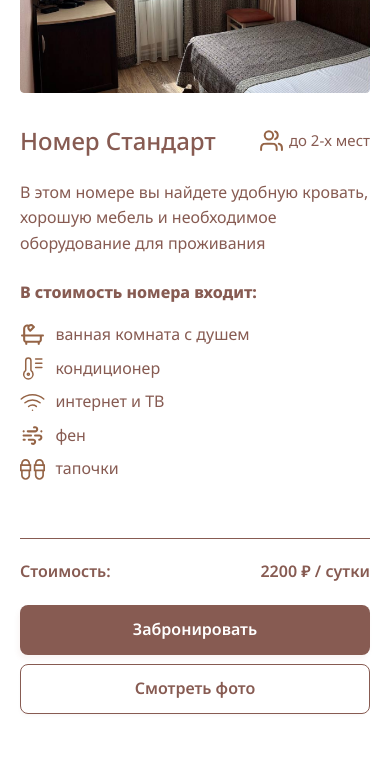
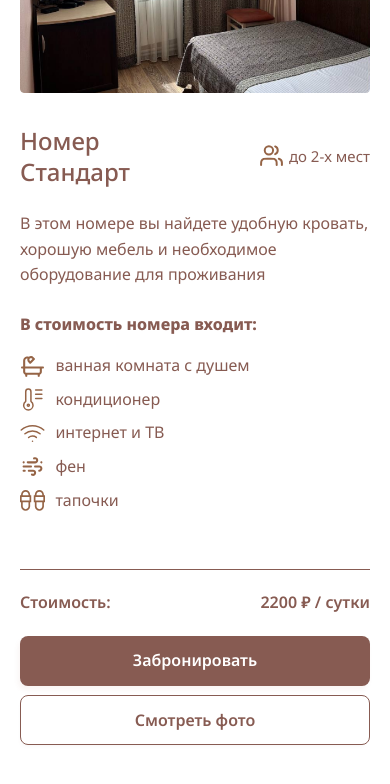
Before and after one commit to VaraneMK/Hotel, a React (Create React App) app in the folder front/: page / in a window 390 px wide. Shown: the part 2520-3304 px from the top of the page. Built offline with nearby package versions, Linux system fonts and the light colour scheme.

Commit message:
x2Last Version Frontend

```diff
--- a/front/src/Components/DefaultPage/PreviewBlock/PreviewBlock.module.css
+++ b/front/src/Components/DefaultPage/PreviewBlock/PreviewBlock.module.css
@@ -87,3 +87,17 @@
 		padding: 10rem 0 0.94rem;
 	}
 }
+
+@media (max-width: 460px) and (max-height: 750px) {
+	.preview__block {
+		background-image: url('./../../../Img/preview__mobile.png');
+		padding: 8rem 0 0.94rem;
+	}
+}
+
+@media (max-width: 460px) and (max-height: 690px) {
+	.preview__block {
+		background-image: url('./../../../Img/preview__mobile.png');
+		padding: 6rem 0 0.94rem;
+	}
+}
--- a/front/src/Components/DefaultPage/Rooms/RoomItem/RoomItem.module.css
+++ b/front/src/Components/DefaultPage/Rooms/RoomItem/RoomItem.module.css
@@ -226,6 +226,8 @@
 		font-weight: 400;
 		line-height: 160%; /* 1.5rem */
 		gap: 0.3rem;
+		width: 15rem;
+		justify-content: flex-end;
 	}
 	.footer__buttons {
 		flex-direction: column;
```
